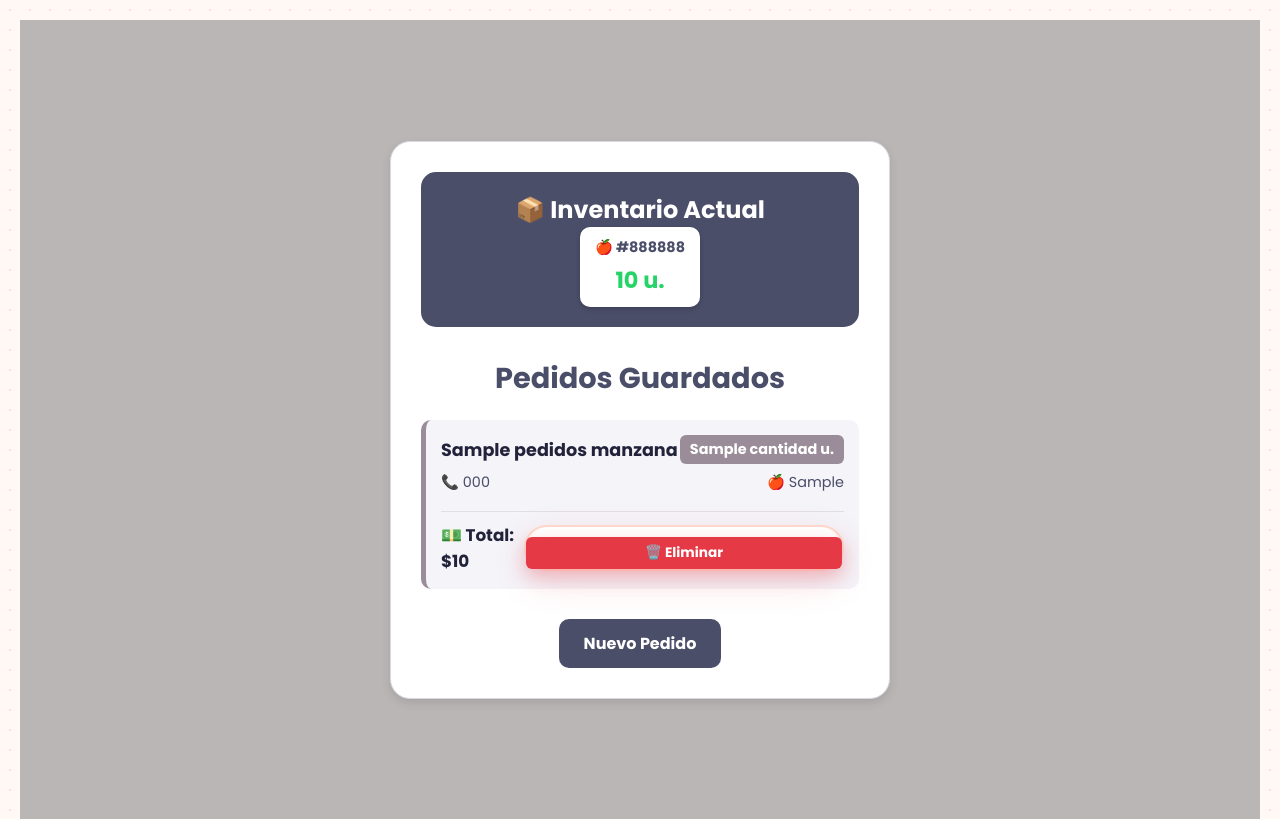
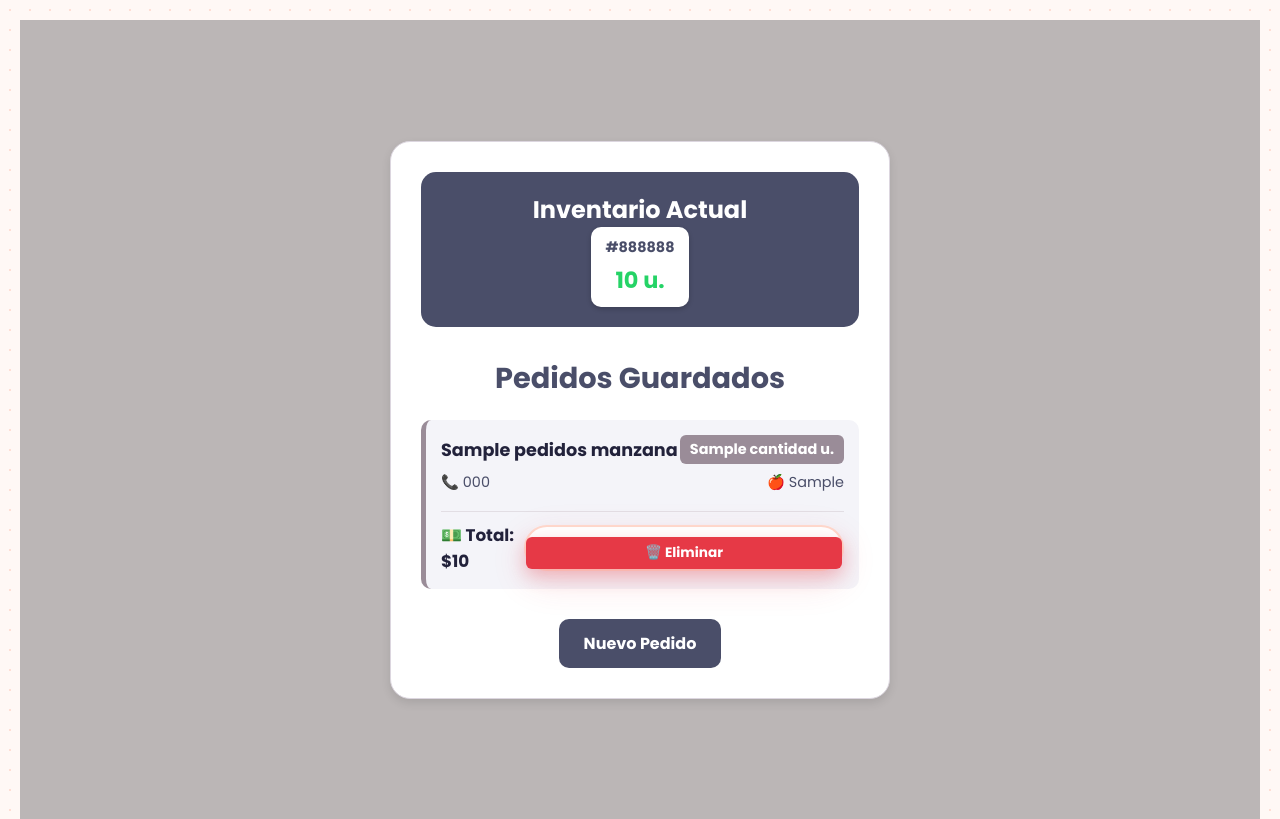
Before and after one commit to Usuario12qwas/Tienda-Python, a Flask app: page /panel in a window 1280 px wide. Shown: the top 819 px of the page. Run offline with Flask 3, Linux system fonts and the light colour scheme; a database or web service that is not in the repository returns one stand-in record (values such as "Sample title"); some libraries are stand-ins or nearby versions.

Commit message:
Update panel.html

```diff
--- a/templates/panel.html
+++ b/templates/panel.html
@@ -23,12 +23,12 @@
         <div style="background: white; padding: 30px; border-radius: 20px; width: 100%; max-width: 500px; border: 1px solid #dcd6df; box-shadow: 0 4px 10px rgba(0,0,0,0.1);">
             <!-- 📦 NUEVA SECCIÓN DE INVENTARIO 📦 -->
             <div style="background: #4a4e69; padding: 20px; border-radius: 15px; margin-bottom: 30px; color: white;">
-                <h2 style="text-align: center; margin-top: 0; font-size: 1.5em;">📦 Inventario Actual</h2>
+                <h2 style="text-align: center; margin-top: 0; font-size: 1.5em;">Inventario Actual</h2>
 
                 <div style="display: flex; justify-content: space-around; flex-wrap: wrap; gap: 10px;">
                     {% for item in inventario %}
                         <div style="background: white; color: #4a4e69; padding: 10px 15px; border-radius: 10px; font-weight: bold; text-align: center; box-shadow: 0 2px 5px rgba(0,0,0,0.2);">
-                            <span style="font-size: 0.9em; display: block; margin-bottom: 5px;">🍎 {{ item[0] }}</span>
+                            <span style="font-size: 0.9em; display: block; margin-bottom: 5px;"> {{ item[0] }}</span>
                             <!-- Si quedan pocas manzanas, el número se pone rojo, si hay suficientes, verde -->
                             <span style="font-size: 1.4em; color: {% if item[1] < 5 %}#e63946{% else %}#25D366{% endif %};">
                                 {{ item[1] }} u.
```
